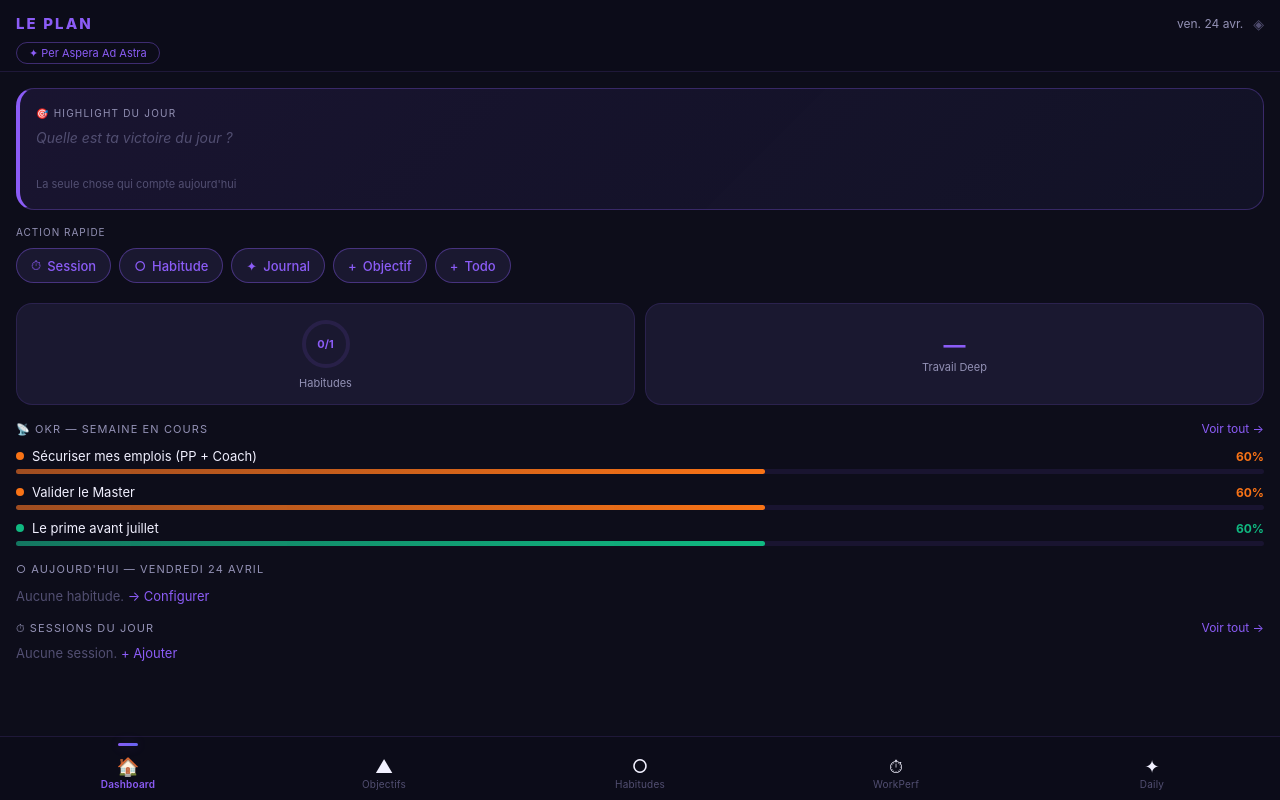
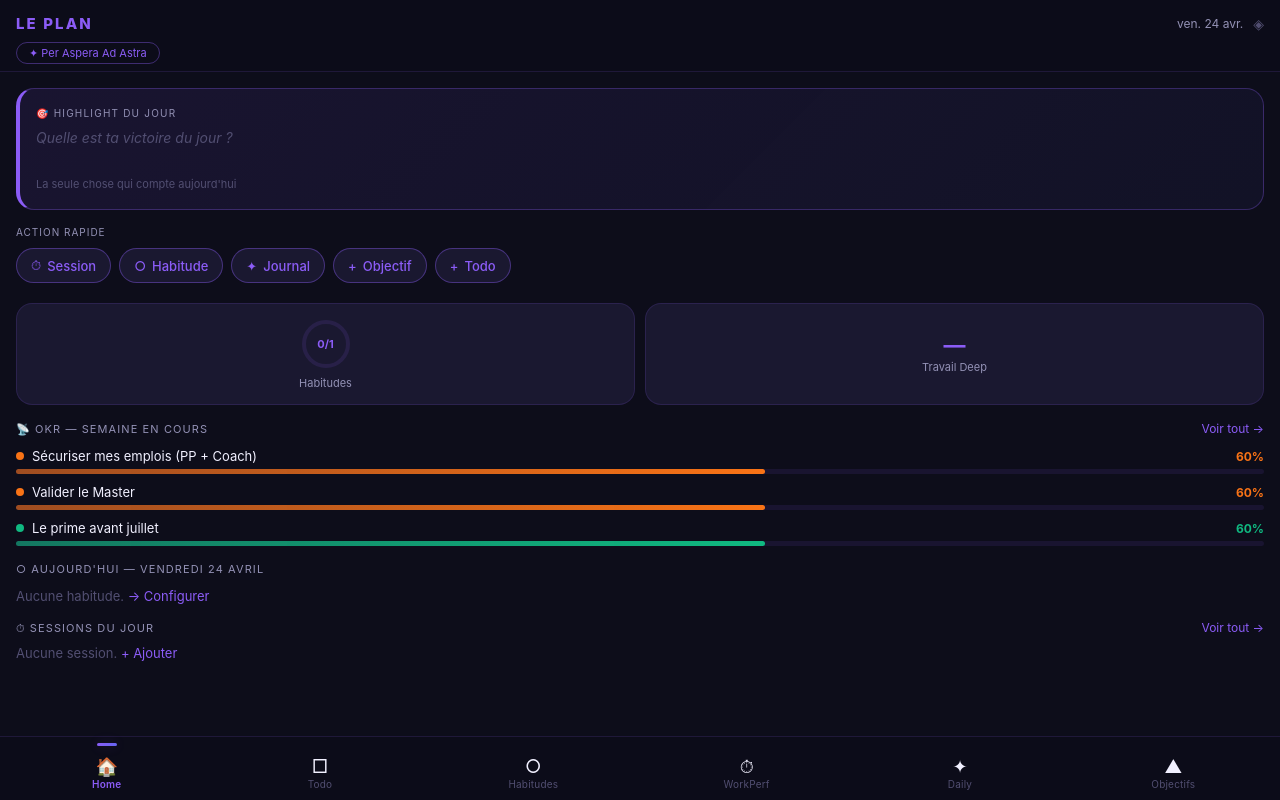
Before and after one commit to titouanmaumege-lab/le-plan, a React (Vite) app: page / in a window 1280 px wide. Built offline with nearby package versions, Linux system fonts and the light colour scheme.

Commit message:
Add Todo tab to bottom nav (6 tabs), replace Objectifs position
Co-Authored-By: Claude Sonnet 4.6 <noreply@anthropic.com>

```diff
--- a/src/App.jsx
+++ b/src/App.jsx
@@ -269,11 +269,12 @@ function PageHeader({ title, onBack, action }) {
 // BOTTOM NAV
 // ─────────────────────────────────────────────────────────────────────────────
 const BOTTOM_NAV = [
-  { id: "dashboard", icon: "🏠", label: "Dashboard" },
-  { id: "objectifs", icon: "▲",  label: "Objectifs" },
+  { id: "dashboard", icon: "🏠", label: "Home" },
+  { id: "todo",      icon: "□",  label: "Todo" },
   { id: "habitudes", icon: "○",  label: "Habitudes" },
   { id: "workperf",  icon: "⏱", label: "WorkPerf" },
   { id: "daily",     icon: "✦",  label: "Daily" },
+  { id: "objectifs", icon: "▲",  label: "Objectifs" },
 ];
 
 function BottomNav({ current, onNav }) {
@@ -874,7 +875,7 @@ function TaskChip({ item, onDone, onDelete }) {
   );
 }
 
-function TodoModule({ onBack }) {
+function TodoModule() {
   const [todos, setTodos]         = useState(loadTodos);
   const [tab, setTab]             = useState("focus");
   const [showModal, setShowModal] = useState(false);
@@ -921,7 +922,7 @@ function TodoModule({ onBack }) {
 
   return (
     <div>
-      <PageHeader title="□ Todo" onBack={onBack} />
+      <PageHeader title="□ Todo" />
 
       {/* Tab bar */}
       <div style={{position:"sticky",top:57,zIndex:10,background:"rgba(13,13,26,0.96)",backdropFilter:"blur(20px)",borderBottom:`1px solid ${C.border}`,padding:"10px 16px"}}>
@@ -1848,7 +1849,7 @@ export default function App() {
         {module === "habitudes" && <HabitudesModule />}
         {module === "workperf"  && <WorkPerfModule />}
         {module === "daily"     && <DailyPaperModule />}
-        {module === "todo"      && <TodoModule onBack={() => setModule("dashboard")} />}
+        {module === "todo"      && <TodoModule />}
         {module === "logs"      && <LogsModule onBack={() => setModule("dashboard")} />}
       </div>
       <BottomNav current={module} onNav={setModule} />
```
